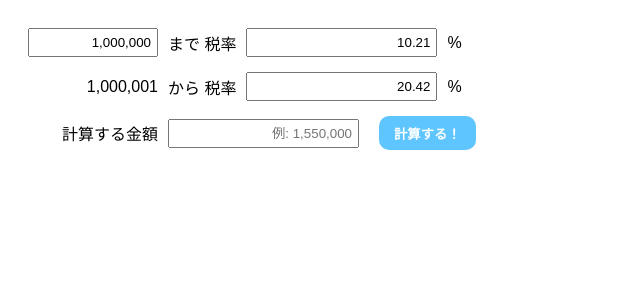
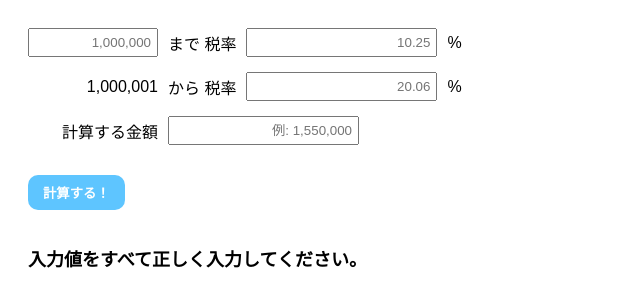
Before and after one commit to mochi-jp/imoutochan, a plain HTML site: page index.html in a window 1280 px wide. Both pictures are taken after a click on the button "計算する！". Shown: the whole page, without its empty margins (0-640 px from the left). Drawn offline with Linux system fonts and the light colour scheme.

Commit message:
Update index.html

```diff
--- a/index.html
+++ b/index.html
@@ -19,16 +19,6 @@
       display: flex;
       align-items: center;
       gap: 10px;
-    }
-
-    /*付け足したけど、どう指定されてるのか、あとで質問メモ*/
-    .line button {
-      margin-left: 10px; /* ちょっと左にスペースを空ける */
-      height: 34px; /* 入力欄の高さに合わせる（必要なら調整OK） */
-      padding: 5px 15px;
-      display: flex;
-      align-items: center; /* ボタン内の文字も上下中央に */
-      margin-top: 0; /* ← これを明示的にリセットしてズレを防ぐ！ */
     }
 
     input {
@@ -74,10 +64,10 @@
     <!-- 1行目 -->
     <div class="line">
       <span class="left-label">
-        <input type="text" id="amountA" oninput="formatNumber(this)" value="1,000,000" placeholder="1,000,000" oninput="updateNextStart()" />
+        <input type="text" id="amountA" placeholder="1,000,000" oninput="updateNextStart()" />
       </span>
       <span>まで 税率</span>
-      <input type="text" id="rateB" value="10.21" placeholder="10.21" />
+      <input type="text" id="rateB" placeholder="10.25" />
       <span>%</span>
     </div>
 
@@ -85,16 +75,17 @@
     <div class="line">
       <span class="left-label" id="nextStart">1,000,001</span>
       <span>から 税率</span>
-      <input type="text" id="rateC" value="20.42" placeholder="20.42" />
+      <input type="text" id="rateC" placeholder="20.06" />
       <span>%</span>
     </div>
 
     <!-- 3行目 -->
     <div class="line">
       <span class="left-label">計算する金額</span>
-      <input type="text" id="amountD" oninput="formatNumber(this)" placeholder="例: 1,550,000" />
+      <input type="text" id="amountD" placeholder="例: 1,550,000" />
+    </div>
+
     <button onclick="calculate()">計算する！</button>
-    </div>
     <div id="result"></div>
 
   </div>
@@ -125,16 +116,8 @@
       const over = d > a ? d - a : 0;
       const result = base * (b / 100) + over * (c / 100);
 
-    document.getElementById("result").innerHTML =
-      <strong>${result.toLocaleString(undefined, { maximumFractionDigits: 1 })}円</strong>;`
-  }
-
-  function formatNumber(el) {
-    let value = el.value.replace(/,/g, '');
-    if (!isNaN(value)) {
-      el.value = Number(value).toLocaleString();
-    } else {
-      el.value = '';
-    }
+      document.getElementById("result").textContent =
+        `(${base.toLocaleString()} × ${b}%) ＋ (${over.toLocaleString()} × ${c}%) ＝ ${result.toFixed(1).toLocaleString()}`;
     }
   </script>
+</body>
```
Lines whose indentation alone changed are shown as unchanged.
